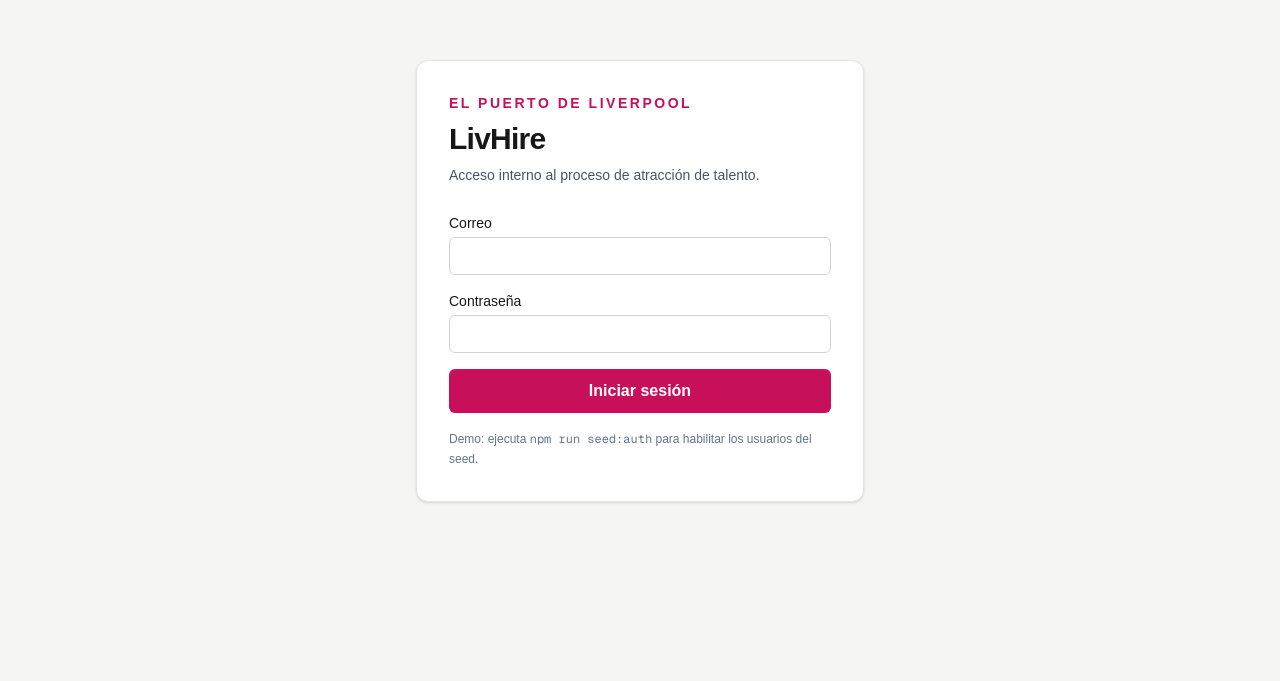
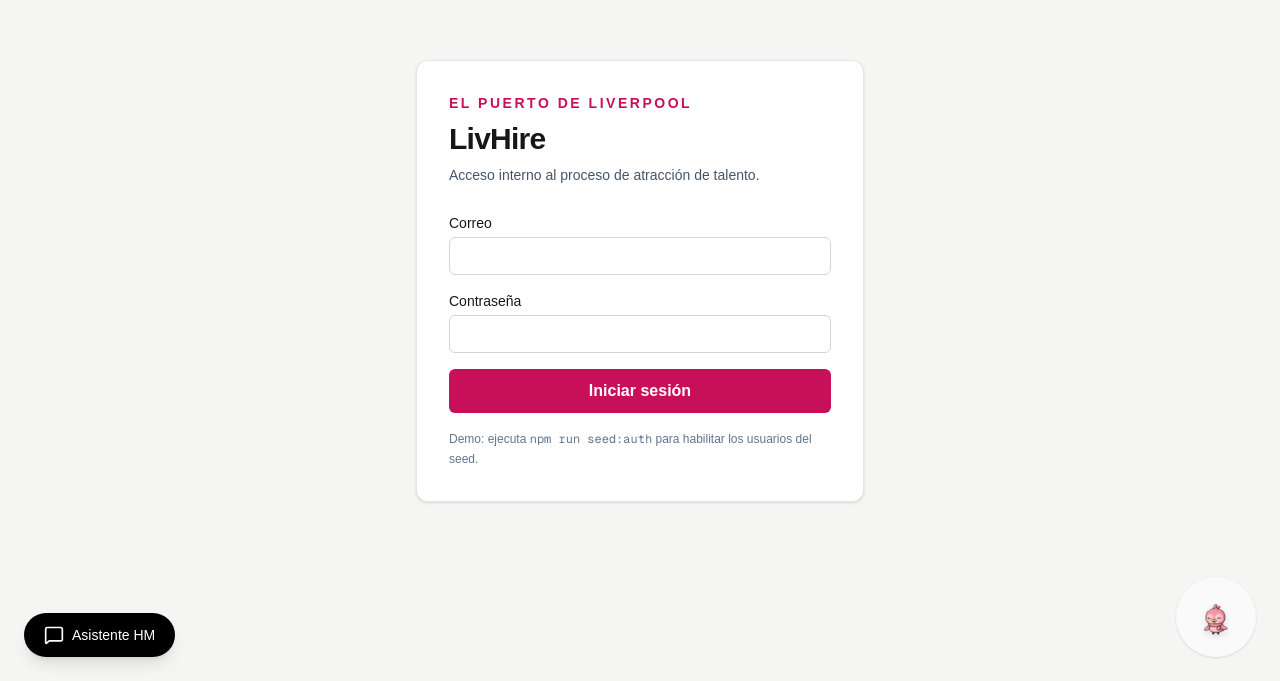
Before and after one commit to renecano/liverhack, a Next.js app in the folder web/: page /login in a window 1280 px wide. Shown: the part 119-800 px from the top of the page. Built offline with nearby package versions, Linux system fonts and the light colour scheme.

Commit message:
feat: implementacion de mascota flotante y asistente HM

```diff
--- a/web/src/app/layout.tsx
+++ b/web/src/app/layout.tsx
@@ -1,7 +1,8 @@
 import type { Metadata } from "next";
 import { Geist, Geist_Mono } from "next/font/google";
+import { MascotaFlotante } from "@/components/MascotaFlotante";
+import { AsistenteHM } from "@/components/AsistenteHM";
 import "./globals.css";
-
 const geistSans = Geist({
   variable: "--font-geist-sans",
   subsets: ["latin"],
@@ -23,7 +24,11 @@
       lang="es-MX"
       className={`${geistSans.variable} ${geistMono.variable} h-full antialiased`}
     >
-      <body className="min-h-full flex flex-col">{children}</body>
+      <body className="min-h-full flex flex-col">
+        {children}
+        <MascotaFlotante />
+        <AsistenteHM />
+      </body>
     </html>
   );
 }
--- /dev/null
+++ b/web/src/components/AsistenteHM.tsx
@@ -0,0 +1,99 @@
+"use client";
+
+import { useState } from "react";
+import { MessageSquare, X, Send, ChevronDown } from "lucide-react";
+
+export function AsistenteHM() {
+  const [abierto, setAbierto] = useState(false);
+  const [mensaje, setMensaje] = useState("");
+  const [mensajes, setMensajes] = useState<{rol: "user" | "ia", texto: string}[]>([
+    {
+      rol: "ia",
+      texto: "¡Hola! Soy tu asistente de LivHire. Pregúntame '¿qué tengo que hacer hoy?' o cualquier duda sobre tus procesos pendientes."
+    }
+  ]);
+
+  const handleSubmit = (e: React.FormEvent) => {
+    e.preventDefault();
+    if (!mensaje.trim()) return;
+
+    // Agregar mensaje del usuario
+    setMensajes((prev) => [...prev, { rol: "user", texto: mensaje }]);
+
+    // Simular respuesta de IA (en el futuro se conecta a lib/ia)
+    setTimeout(() => {
+      setMensajes((prev) => [...prev, {
+        rol: "ia",
+        texto: "Tienes 2 tareas prioritarias:\n\n1. 🔴 Atrasado: Elegir perfiles para 'Gerente E-commerce'.\n2. 🟡 En riesgo: Validar no negociables de 'Analista Jr'.\n\n¿Quieres ir a la sección de pendientes?"
+      }]);
+    }, 1000);
+
+    setMensaje("");
+  };
+
+  return (
+    <div className="fixed bottom-6 left-6 z-50">
+      {/* Botón flotante para abrir chat */}
+      {!abierto && (
+        <button
+          onClick={() => setAbierto(true)}
+          className="flex items-center gap-2 bg-black hover:bg-zinc-800 text-white px-5 py-3 rounded-full shadow-lg transition-transform hover:scale-105"
+        >
+          <MessageSquare className="w-5 h-5" />
+          <span className="font-medium text-sm">Asistente HM</span>
+        </button>
+      )}
+
+      {/* Ventana de chat */}
+      {abierto && (
+        <div className="bg-white w-[350px] h-[500px] flex flex-col rounded-2xl shadow-2xl border border-zinc-200 overflow-hidden transition-all duration-300 transform scale-100 opacity-100 origin-bottom-left">
+          {/* Header */}
+          <div className="bg-black text-white px-4 py-3 flex justify-between items-center">
+            <div className="flex items-center gap-2">
+              <MessageSquare className="w-5 h-5" />
+              <h3 className="font-medium text-sm">Asistente HM (Copiloto)</h3>
+            </div>
+            <button onClick={() => setAbierto(false)} className="hover:bg-zinc-800 p-1 rounded-md transition-colors">
+              <ChevronDown className="w-5 h-5" />
+            </button>
+          </div>
+
+          {/* Área de mensajes */}
+          <div className="flex-1 overflow-y-auto p-4 space-y-4 bg-zinc-50">
+            {mensajes.map((msg, i) => (
+              <div key={i} className={`flex ${msg.rol === "user" ? "justify-end" : "justify-start"}`}>
+                <div
+                  className={`max-w-[85%] rounded-2xl px-4 py-2 text-sm whitespace-pre-wrap ${
+                    msg.rol === "user"
+                      ? "bg-black text-white rounded-tr-sm"
+                      : "bg-white border border-zinc-200 text-zinc-800 rounded-tl-sm shadow-sm"
+                  }`}
+                >
+                  {msg.texto}
+                </div>
+              </div>
+            ))}
+          </div>
+
+          {/* Input de texto */}
+          <form onSubmit={handleSubmit} className="border-t border-zinc-200 p-3 bg-white flex gap-2">
+            <input
+              type="text"
+              value={mensaje}
+              onChange={(e) => setMensaje(e.target.value)}
+              placeholder="Ej. ¿Qué tengo que hacer hoy?"
+              className="flex-1 bg-zinc-100 border-transparent rounded-full px-4 py-2 text-sm focus:outline-none focus:ring-2 focus:ring-black/5"
+            />
+            <button
+              type="submit"
+              disabled={!mensaje.trim()}
+              className="bg-black text-white p-2 rounded-full hover:bg-zinc-800 disabled:opacity-50 transition-colors"
+            >
+              <Send className="w-4 h-4" />
+            </button>
+          </form>
+        </div>
+      )}
+    </div>
+  );
+}
--- /dev/null
+++ b/web/src/components/MascotaFlotante.tsx
@@ -0,0 +1,39 @@
+"use client";
+
+import { useState } from "react";
+import Image from "next/image";
+
+export function MascotaFlotante() {
+  const [mostrarNotificacion, setMostrarNotificacion] = useState(false);
+
+  return (
+    <div className="fixed bottom-6 right-6 z-50 flex flex-col items-end gap-3">
+      {/* Burbuja de notificación */}
+      {mostrarNotificacion && (
+        <div
+          className="relative max-w-[250px] bg-white p-4 rounded-2xl shadow-lg border border-zinc-100 text-sm text-zinc-700 transition-all duration-300 transform scale-100 opacity-100"
+        >
+          ¡Hola! Tienes tareas pendientes en el ecosistema
+
+          {/* Triangulito (flecha) apuntando a la mascota */}
+          <div className="absolute -bottom-2 right-6 w-4 h-4 bg-white border-b border-r border-zinc-100 transform rotate-45 shadow-[2px_2px_2px_-1px_rgba(0,0,0,0.05)]"></div>
+        </div>
+      )}
+
+      {/* Mascota GIF */}
+      <div
+        onClick={() => setMostrarNotificacion(!mostrarNotificacion)}
+        className="relative w-20 h-20 bg-white/50 rounded-full shadow-sm flex items-center justify-center hover:scale-110 transition-transform cursor-pointer"
+      >
+        <Image
+          src="/Mascota.gif"
+          alt="Mascota asistente"
+          width={80}
+          height={80}
+          unoptimized // CRÍTICO: Para evitar que Next.js congele el GIF
+          className="object-contain drop-shadow-md rounded-full"
+        />
+      </div>
+    </div>
+  );
+}
```
Also changed, not shown: web/public/Mascota.gif (added), 1 other file (tests, documents, lock files or other folders).
